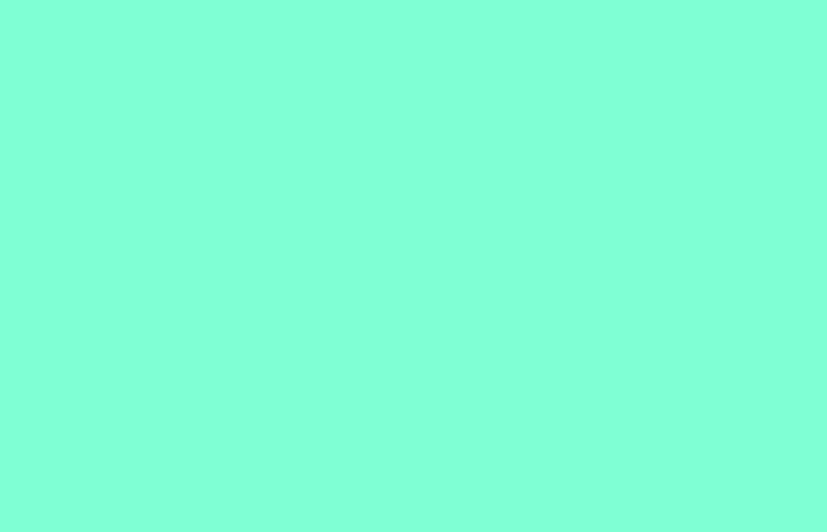
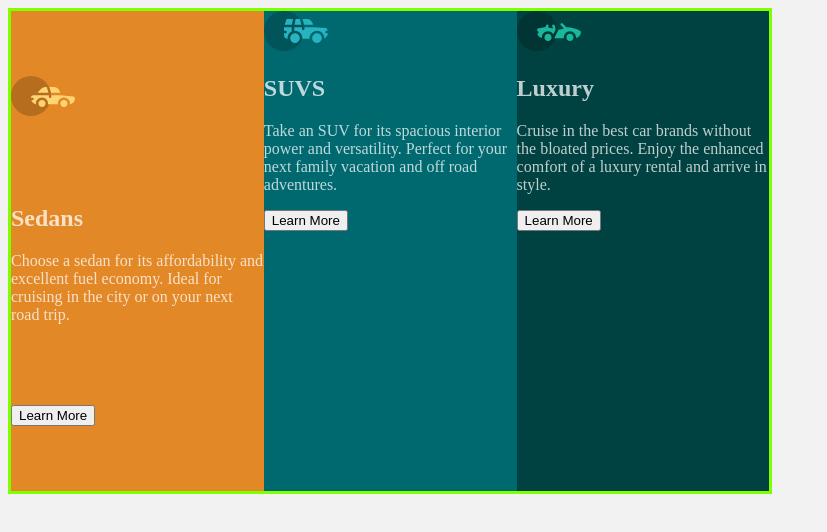
Before and after one commit to sctredws/Week6-Project1, a plain HTML site: page index.html in a window 1280 px wide. Shown: the whole page, without its empty margins (0-827 px from the left). Drawn offline with Linux system fonts and the light colour scheme.

Commit message:
2nd commit

```diff
--- a/index.html
+++ b/index.html
@@ -9,5 +9,22 @@
 </head>
 <body>
 
+    <div class="container">
+        <div class="sedans">
+            <div class="smock"> <img src="icon-sedans.svg" alt="Sedan car Icon"></div>
+            <div class="sdescription"><h2>Sedans</h2> <p>Choose a sedan for its affordability and excellent fuel economy. Ideal for cruising in the city or on your next road trip.</p></div>
+            <div class="sbutton"><button class="buttons">Learn More</button></div>
+        </div>
+        <div class="suvs">
+            <div class="suvmock"><img src="icon-suvs.svg" alt="SUV Icon"></div>
+            <div class="suvdescription"><h2>SUVS</h2> <p>Take an SUV for its spacious interior power and versatility. Perfect for your next family vacation and off road adventures. </p></div>
+            <div class="suvbutton"><button class="buttons">Learn More</button></div>
+        </div>
+        <div class="luxury">
+            <div class="luxurymock"><img src="icon-luxury.svg" alt="Luxury car icon"></div>
+            <div class="luxdescription"><h2>Luxury</h2><p>Cruise in the best car brands without the bloated prices. Enjoy the enhanced comfort of a luxury rental and arrive in style. </p></div>
+            <div class="luxbutton"><button class="buttons">Learn More</button></div>
+        </div>
+    </div>
 </body>
 </html>
--- a/style.css
+++ b/style.css
@@ -1,3 +1,38 @@
+
 body {
-    background-color: aquamarine;
+    background-color: hsl(0, 0%, 95%);
 }
+
+.container {
+    display: flex;
+    flex-direction: row;
+    flex: 1;
+    width: 60%;
+    height: 60vh;
+    border-style: solid;
+    border-color: chartreuse;
+
+}
+
+.container > div {
+    flex: 1;
+}
+
+.sedans {
+    display: flex;
+    flex-direction: column;
+    justify-content:space-evenly;
+    flex: 1;
+    background-color: hsl(31, 77%, 52%);
+    color: hsl(0, 0%, 100%, 0.75);
+}
+
+.suvs {
+    background-color: hsl(184, 100%, 22%);
+    color: hsl(0, 0%, 100%, 0.75);
+}
+
+.luxury {
+    background-color: hsl(179, 100%, 13%);
+    color: hsl(0, 0%, 100%, 0.75);
+}
```
